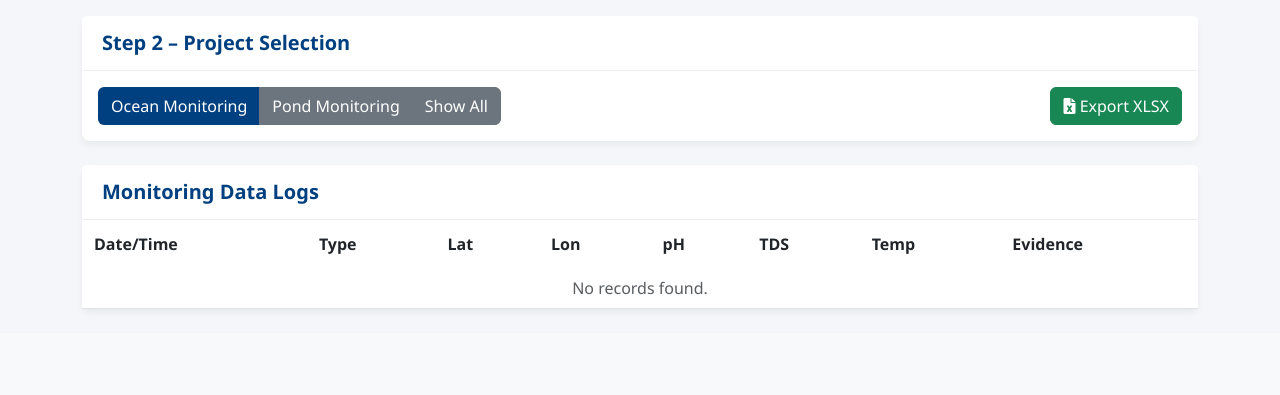
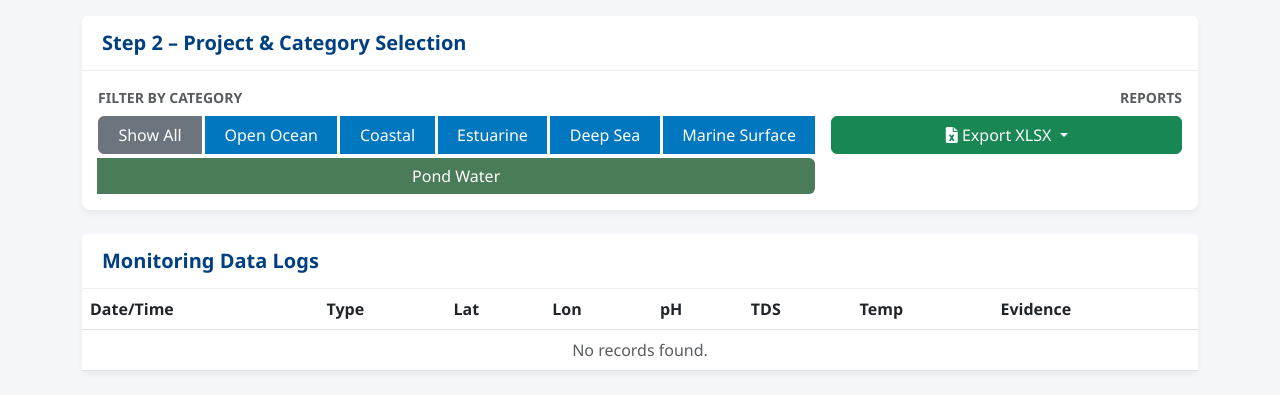
Before and after one commit to pgrapher906-ctrl/final_wbsite, a Flask app: page / in a window 1280 px wide. Shown: the part 686-1081 px from the top of the page. Before the commit the page ends 997 px from the top, so only its background shows below. Run offline with Flask 3, Linux system fonts and the light colour scheme; the visitor is signed in with stand-in values (Sample User, id 1); data that the repository does not hold is empty.

Commit message:
Update index.html

```diff
--- a/app/templates/index.html
+++ b/app/templates/index.html
@@ -10,33 +10,27 @@
     <link rel="stylesheet" href="https://cdnjs.cloudflare.com/ajax/libs/font-awesome/6.0.0/css/all.min.css">
 
     <style>
-        /* --- NRSC Professional Theme --- */
-        :root { --primary-blue: #004080; --bg-light: #f4f6f9; }
+        :root { --primary-blue: #004080; --ocean-blue: #0077be; --pond-green: #4a7c59; --bg-light: #f4f6f9; }
         body { background-color: var(--bg-light); font-family: 'Segoe UI', sans-serif; }
 
-        /* Navbar */
         .navbar { background-color: var(--primary-blue); box-shadow: 0 2px 4px rgba(0,0,0,0.1); }
         .navbar-brand { font-weight: 700; color: white !important; font-size: 1.25rem; }
         .nav-stats { color: #d1ecf1; font-size: 0.9rem; margin-right: 15px; }
 
-        /* Cards */
         .card { border: none; border-radius: 8px; box-shadow: 0 4px 6px rgba(0,0,0,0.05); margin-bottom: 24px; }
         .card-header { background: white; border-bottom: 1px solid #eee; padding: 15px 20px; }
         .step-label { color: var(--primary-blue); font-weight: 700; margin: 0; }
 
-        /* Map Container */
-        #map { height: 400px; width: 100%; border-radius: 8px; border: 1px solid #ddd; background-color: #e9ecef; z-index: 1; }
+        #map { height: 400px; width: 100%; border-radius: 8px; border: 1px solid #ddd; z-index: 1; }
 
-        /* Buttons */
         .btn-detect { background-color: #17a2b8; color: white; font-weight: 600; }
-        .btn-detect:hover { background-color: #138496; color: white; }
-        .btn-ocean { background-color: #004080; color: white; }
-        .btn-pond { background-color: #6c757d; color: white; }
+        .btn-ocean { background-color: var(--ocean-blue); color: white; border: none; }
+        .btn-ocean:hover { background-color: #005f99; color: white; }
+        .btn-pond { background-color: var(--pond-green); color: white; border: none; }
+        .btn-pond:hover { background-color: #3a6246; color: white; }
 
-        /* Table */
         .table-custom thead { background-color: var(--primary-blue); color: white; }
-        .table-custom th { font-weight: 600; padding: 12px; border: none; }
-        .table-custom td { vertical-align: middle; }
+        .filter-active { outline: 3px solid #ffc107; outline-offset: -3px; }
     </style>
 </head>
 <body>
@@ -66,10 +60,10 @@
                 </button>
                 <div class="row g-3 mb-3">
                     <div class="col-md-6">
-                        <input type="text" id="lat-input" class="form-control" placeholder="Latitude (Waiting for GPS...)" readonly>
+                        <input type="text" id="lat-input" class="form-control" placeholder="Latitude" readonly>
                     </div>
                     <div class="col-md-6">
-                        <input type="text" id="lon-input" class="form-control" placeholder="Longitude (Waiting for GPS...)" readonly>
+                        <input type="text" id="lon-input" class="form-control" placeholder="Longitude" readonly>
                     </div>
                 </div>
                 <div id="map"></div>
@@ -77,16 +71,36 @@
         </div>
 
         <div class="card">
-            <div class="card-header"><h5 class="step-label">Step 2 – Project Selection</h5></div>
-            <div class="card-body d-flex justify-content-between flex-wrap gap-2">
-                <div class="btn-group">
-                    <button class="btn btn-ocean filter-btn" data-type="Ocean">Ocean Monitoring</button>
-                    <button class="btn btn-pond filter-btn" data-type="Pond">Pond Monitoring</button>
-                    <button class="btn btn-secondary filter-btn" data-type="All">Show All</button>
+            <div class="card-header"><h5 class="step-label">Step 2 – Project & Category Selection</h5></div>
+            <div class="card-body">
+                <div class="row g-3">
+                    <div class="col-lg-8">
+                        <label class="d-block mb-2 fw-bold text-muted small">FILTER BY CATEGORY</label>
+                        <div class="btn-group flex-wrap gap-1">
+                            <button class="btn btn-secondary filter-btn" data-type="All">Show All</button>
+                            <button class="btn btn-ocean filter-btn" data-type="Open Ocean Water">Open Ocean</button>
+                            <button class="btn btn-ocean filter-btn" data-type="Coastal Water">Coastal</button>
+                            <button class="btn btn-ocean filter-btn" data-type="Estuarine Water">Estuarine</button>
+                            <button class="btn btn-ocean filter-btn" data-type="Deep Sea Water">Deep Sea</button>
+                            <button class="btn btn-ocean filter-btn" data-type="Marine Surface Water">Marine Surface</button>
+                            <button class="btn btn-pond filter-btn" data-type="Pond Water">Pond Water</button>
+                        </div>
+                    </div>
+                    <div class="col-lg-4 text-lg-end">
+                        <label class="d-block mb-2 fw-bold text-muted small">REPORTS</label>
+                        <div class="dropdown">
+                            <button class="btn btn-success dropdown-toggle w-100" type="button" data-bs-toggle="dropdown">
+                                <i class="fas fa-file-excel"></i> Export XLSX
+                            </button>
+                            <ul class="dropdown-menu dropdown-menu-end">
+                                <li><a class="dropdown-item" href="/export/All">Everything (Full Dump)</a></li>
+                                <li><hr class="dropdown-divider"></li>
+                                <li><a class="dropdown-item" href="/export/Ocean">All Ocean Monitoring</a></li>
+                                <li><a class="dropdown-item" href="/export/Pond">Pond Monitoring Only</a></li>
+                            </ul>
+                        </div>
+                    </div>
                 </div>
-                <a href="/export/Ocean" id="btn-export" class="btn btn-success">
-                    <i class="fas fa-file-excel"></i> Export XLSX
-                </a>
             </div>
         </div>
 
@@ -107,7 +121,7 @@
                         </tr>
                     </thead>
                     <tbody id="data-table-body">
-                        <tr><td colspan="8" class="text-center p-4 text-muted">Loading data from database...</td></tr>
+                        <tr><td colspan="8" class="text-center p-4 text-muted">Loading database...</td></tr>
                     </tbody>
                 </table>
             </div>
```
